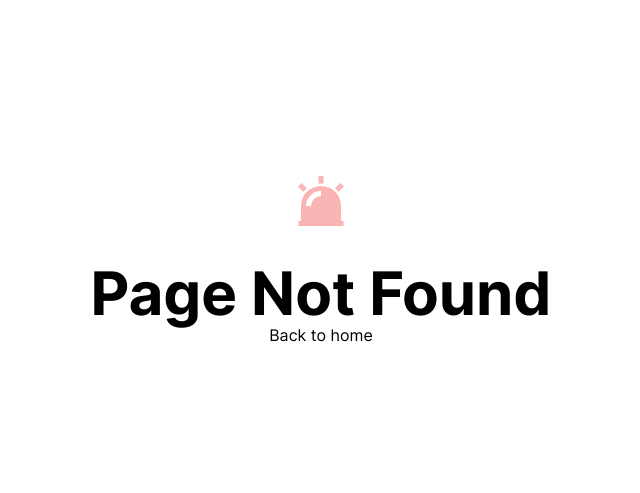
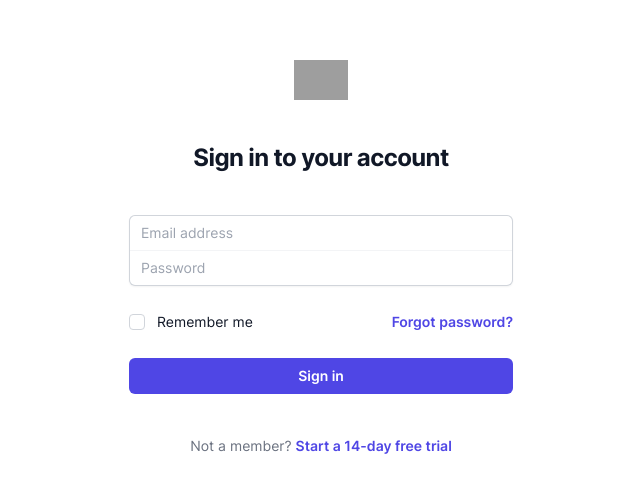
Before and after one commit to KevinH45/Bussin-Buddies, a Next.js app in the folder frontend/: page /login in a window 1280 px wide. Before the commit this address had no page. Shown: the part 141-634 px from the top of the page, without its empty margins (319-959 px from the left). Built offline with nearby package versions, Linux system fonts and the light colour scheme; grey boxes are pictures that could not be loaded.

Commit message:
login screen

```diff
--- a/frontend/src/app/layout.tsx
+++ b/frontend/src/app/layout.tsx
@@ -55,8 +55,10 @@ export default function RootLayout({
   children: React.ReactNode;
 }) {
   return (
-    <html>
-      <body>{children}</body>
-    </html>
+      <html className="h-full bg-white">
+        <body className="h-full">
+          {children}
+        </body>
+      </html>
   );
 }
--- /dev/null
+++ b/frontend/src/app/login/page.tsx
@@ -0,0 +1,115 @@
+'use client';
+
+import Head from 'next/head';
+import * as React from 'react';
+
+import ArrowLink from '@/components/links/ArrowLink';
+import ButtonLink from '@/components/links/ButtonLink';
+import UnderlineLink from '@/components/links/UnderlineLink';
+import UnstyledLink from '@/components/links/UnstyledLink';
+
+/**
+ * SVGR Support
+ * Caveat: No React Props Type.
+ *
+ * You can override the next-env if the type is important to you
+ * @see https://stackoverflow.com/questions/68103844/how-to-override-next-js-svg-module-declaration
+ */
+import Logo from '~/svg/Logo.svg';
+
+// !STARTERCONF -> Select !STARTERCONF and CMD + SHIFT + F
+// Before you begin editing, follow all comments with `STARTERCONF`,
+// to customize the default configuration.
+
+export default function HomePage() {
+    return (
+        <main className="h-full">
+            <Head>
+                <title>Login</title>
+            </Head>
+            <div className="flex min-h-full flex-1 items-center justify-center px-4 py-12 sm:px-6 lg:px-8">
+                <div className="w-full max-w-sm space-y-10">
+                    <div>
+                        <img
+                            className="mx-auto h-10 w-auto"
+                            src="https://tailwindui.com/img/logos/mark.svg?color=indigo&shade=600"
+                            alt="Your Company"
+                        />
+                        <h2 className="mt-10 text-center text-2xl font-bold leading-9 tracking-tight text-gray-900">
+                            Sign in to your account
+                        </h2>
+                    </div>
+                    <form className="space-y-6" action="#" method="POST">
+                        <div className="relative -space-y-px rounded-md shadow-sm">
+                            <div className="pointer-events-none absolute inset-0 z-10 rounded-md ring-1 ring-inset ring-gray-300" />
+                            <div>
+                                <label htmlFor="email-address" className="sr-only">
+                                    Email address
+                                </label>
+                                <input
+                                    id="email-address"
+                                    name="email"
+                                    type="email"
+                                    autoComplete="email"
+                                    required
+                                    className="relative block w-full rounded-t-md border-0 py-1.5 text-gray-900 ring-1 ring-inset ring-gray-100 placeholder:text-gray-400 focus:z-10 focus:ring-2 focus:ring-inset focus:ring-indigo-600 sm:text-sm sm:leading-6"
+                                    placeholder="Email address"
+                                />
+                            </div>
+                            <div>
+                                <label htmlFor="password" className="sr-only">
+                                    Password
+                                </label>
+                                <input
+                                    id="password"
+                                    name="password"
+                                    type="password"
+                                    autoComplete="current-password"
+                                    required
+                                    className="relative block w-full rounded-b-md border-0 py-1.5 text-gray-900 ring-1 ring-inset ring-gray-100 placeholder:text-gray-400 focus:z-10 focus:ring-2 focus:ring-inset focus:ring-indigo-600 sm:text-sm sm:leading-6"
+                                    placeholder="Password"
+                                />
+                            </div>
+                        </div>
+
+                        <div className="flex items-center justify-between">
+                            <div className="flex items-center">
+                                <input
+                                    id="remember-me"
+                                    name="remember-me"
+                                    type="checkbox"
+                                    className="h-4 w-4 rounded border-gray-300 text-indigo-600 focus:ring-indigo-600"
+                                />
+                                <label htmlFor="remember-me" className="ml-3 block text-sm leading-6 text-gray-900">
+                                    Remember me
+                                </label>
+                            </div>
+
+                            <div className="text-sm leading-6">
+                                <a href="#" className="font-semibold text-indigo-600 hover:text-indigo-500">
+                                    Forgot password?
+                                </a>
+                            </div>
+                        </div>
+
+                        <div>
+                            <button
+                                type="submit"
+                                className="flex w-full justify-center rounded-md bg-indigo-600 px-3 py-1.5 text-sm font-semibold leading-6 text-white hover:bg-indigo-500 focus-visible:outline focus-visible:outline-2 focus-visible:outline-offset-2 focus-visible:outline-indigo-600"
+                            >
+                                Sign in
+                            </button>
+                        </div>
+                    </form>
+
+                    <p className="text-center text-sm leading-6 text-gray-500">
+                        Not a member?{' '}
+                        <a href="#" className="font-semibold text-indigo-600 hover:text-indigo-500">
+                            Start a 14-day free trial
+                        </a>
+                    </p>
+                </div>
+            </div>
+        </main>
+    );
+}
```
